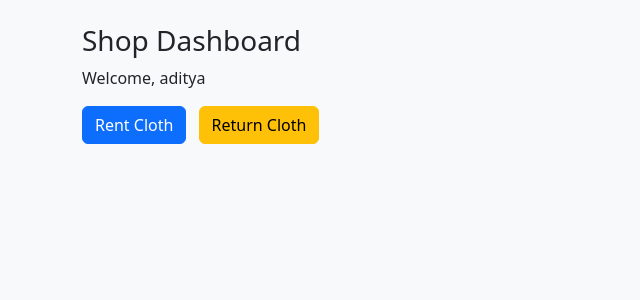
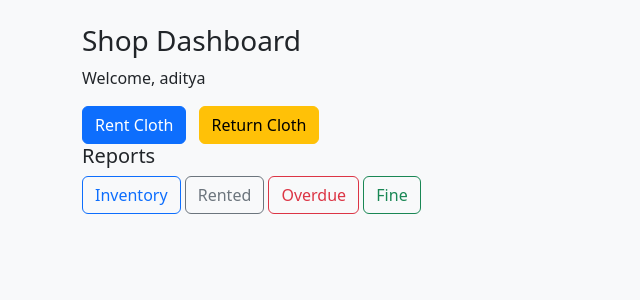
Before and after one commit to Aaditya-Trivedi/cloth-rental-saas, a Django app: page /dashboard/ in a window 1280 px wide. Shown: the part 56-356 px from the top of the page, without its empty margins (0-640 px from the left). Run offline with Django 5.2, Linux system fonts and the light colour scheme; a user stored in the database is signed in.

Commit message:
Add inventory, rental, overdue, and fine collection reports

```diff
--- a/cloth_rental_saas/shop/urls.py
+++ b/cloth_rental_saas/shop/urls.py
@@ -1,8 +1,17 @@
 from django.urls import path
-from .views import dashboard, rent_cloth, return_cloth
+from .views import (
+    dashboard, rent_cloth, return_cloth,
+    inventory_report, rented_report,
+    overdue_report, fine_report
+)
 
 urlpatterns = [
-    path('dashboard/', dashboard, name='dashboard'),
-    path('rent/', rent_cloth, name='rent'),
-    path('return/', return_cloth, name='return'),
+    path("dashboard/", dashboard, name="dashboard"),
+    path("rent/", rent_cloth, name="rent"),
+    path("return/", return_cloth, name="return"),
+
+    path("reports/inventory/", inventory_report, name="inventory_report"),
+    path("reports/rented/", rented_report, name="rented_report"),
+    path("reports/overdue/", overdue_report, name="overdue_report"),
+    path("reports/fine/", fine_report, name="fine_report"),
 ]
--- a/cloth_rental_saas/shop/views.py
+++ b/cloth_rental_saas/shop/views.py
@@ -2,6 +2,7 @@ from django.shortcuts import render
 from django.contrib.auth.decorators import login_required
 from datetime import date
 from .models import Cloth, Customer, Rental
+from django.db.models import Sum
 
 @login_required
 def dashboard(request):
@@ -78,3 +79,32 @@ def return_cloth(request):
         message = f"Cloth returned successfully. Fine: ₹{rental.fine_amount}"
 
     return render(request, "shop/return.html", {"message": message})
+
+@login_required
+def inventory_report(request):
+    cloths = Cloth.objects.using("shop_1").all()
+    return render(request, "shop/reports/inventory.html", {"cloths": cloths})
+
+@login_required
+def rented_report(request):
+    rentals = Rental.objects.using("shop_1").filter(status="RENTED")
+    return render(request, "shop/reports/rented.html", {"rentals": rentals})
+
+@login_required
+def overdue_report(request):
+    rentals = Rental.objects.using("shop_1").filter(status="OVERDUE")
+    return render(request, "shop/reports/overdue.html", {"rentals": rentals})
+
+@login_required
+def fine_report(request):
+    total_fine = Rental.objects.using("shop_1").aggregate(
+        total=Sum("fine_amount")
+    )["total"] or 0
+
+    rentals = Rental.objects.using("shop_1").filter(fine_amount__gt=0)
+
+    return render(
+        request,
+        "shop/reports/fine.html",
+        {"rentals": rentals, "total": total_fine},
+    )
--- a/cloth_rental_saas/templates/shop/dashboard.html
+++ b/cloth_rental_saas/templates/shop/dashboard.html
@@ -6,4 +6,10 @@
 <p>Welcome, {{ user.username }}</p>
 <a href="{% url 'rent' %}" class="btn btn-primary">Rent Cloth</a>
 <a href="{% url 'return' %}" class="btn btn-warning ms-2">Return Cloth</a>
+
+<h5>Reports</h5>
+<a href="{% url 'inventory_report' %}" class="btn btn-outline-primary">Inventory</a>
+<a href="{% url 'rented_report' %}" class="btn btn-outline-secondary">Rented</a>
+<a href="{% url 'overdue_report' %}" class="btn btn-outline-danger">Overdue</a>
+<a href="{% url 'fine_report' %}" class="btn btn-outline-success">Fine</a>
 {% endblock %}
```
Also changed, not shown: cloth_rental_saas/templates/shop/reports/fine.html (added, +23 -0 lines), cloth_rental_saas/templates/shop/reports/inventory.html (added, +29 -0 lines), cloth_rental_saas/templates/shop/reports/overdue.html (added, +23 -0 lines), cloth_rental_saas/templates/shop/reports/rented.html (added, +23 -0 lines).
